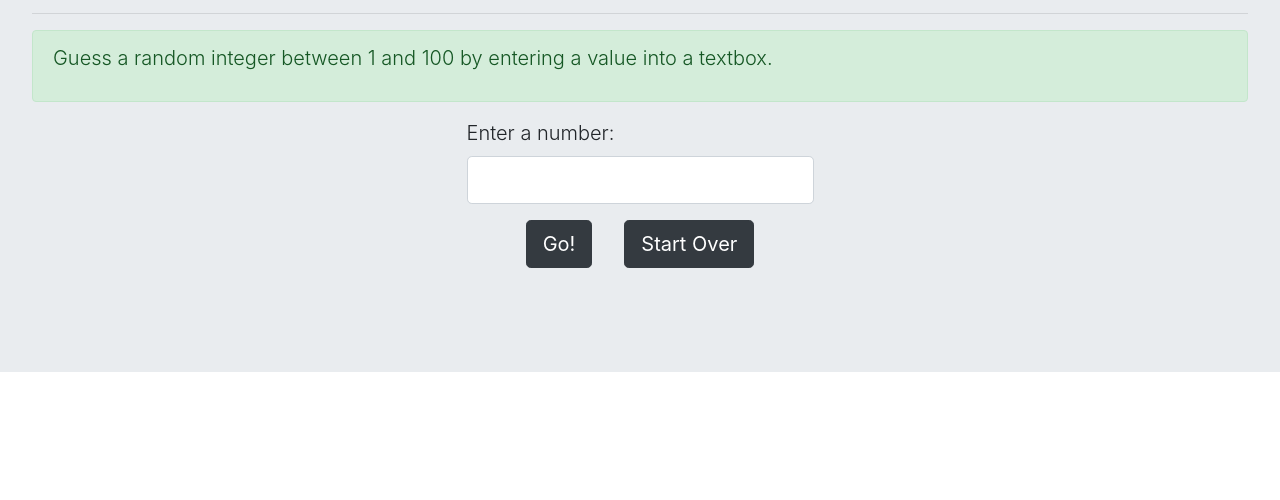
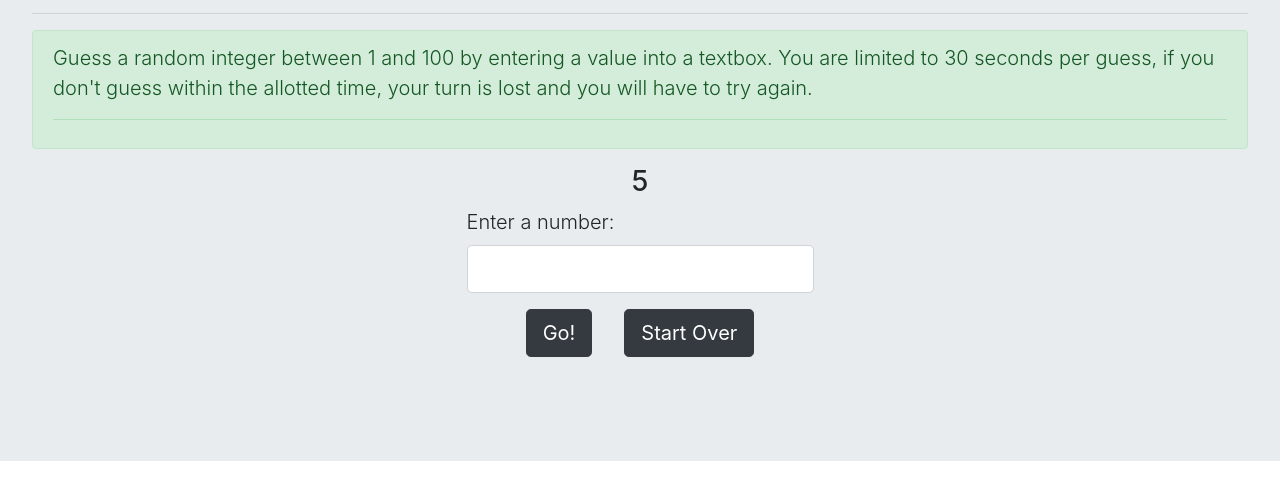
Before and after one commit to baileythuong/CoderSchool-guessing-game, a plain HTML site: page index.html in a window 1280 px wide. Shown: the part 134-634 px from the top of the page. Drawn offline with nearby package versions, Linux system fonts and the light colour scheme.

Commit message:
added timer to disable input when time's out

```diff
--- a/index.html
+++ b/index.html
@@ -15,8 +15,10 @@
 
     <div class="lead">
     <div class="alert alert-success" role="alert">
-    <p id="history">Guess a random integer between 1 and 100 by entering a value into a textbox.</p>
+    <p id="history">Guess a random integer between 1 and 100 by entering a value into a textbox. You are limited to 30 seconds per guess, if you don't guess within the allotted time, your turn is lost and you will have to try again.</p>
     <h3 class="alert-heading" id="guessPrompt"></h3>
+    <hr>
+    <p id="guessCounterAlert"></p>
     </div>
     </div>
 
--- a/js/scripts.js
+++ b/js/scripts.js
@@ -1,4 +1,5 @@
 let guesses = 10;
+let guessCounter = 0;
 let randomNumber = Math.floor(Math.random() * 100 + 1);
 console.log("the random number is", randomNumber);
 
@@ -56,7 +57,7 @@ function gameCounter() {
     time += 1;
     document.getElementById("timeRemaining").innerHTML=time;
 
-    if(time === 5) {
+    if(time === 30) {
         stopCounter();
     }
     }, 1000);
@@ -64,6 +65,9 @@ function gameCounter() {
 
 function stopCounter() {
     clearInterval(gameTime);
+    document.getElementById("guessCounterAlert").innerHTML=`Time's out, please start over.`;
+    document.getElementById("value").disabled = true;
 }
 
-// gameCounter();
+  // displaying guess counter
+  gameCounter();
```
